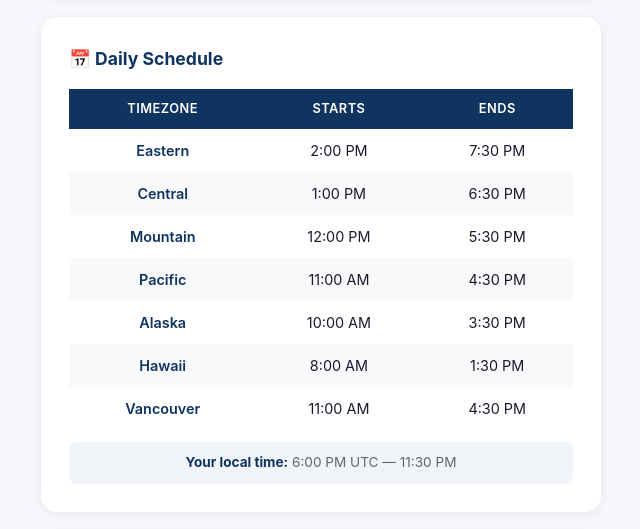
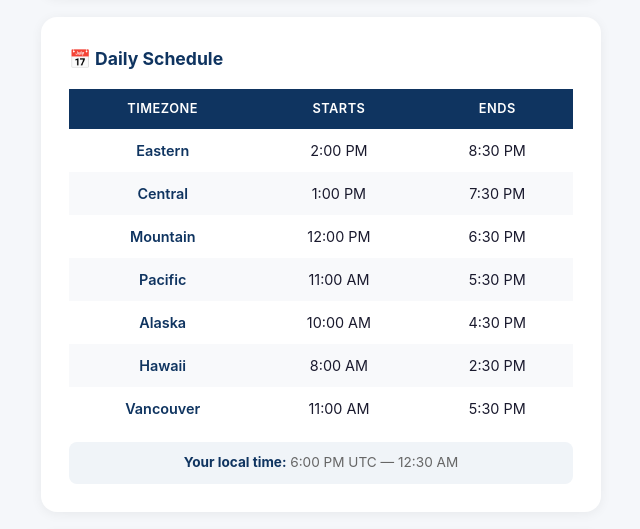
Before and after one commit to aloha-hawaii-tours/travelpresentation-live, a plain HTML site: page index.html in a window 1280 px wide. Shown: the part 969-1498 px from the top of the page, 319-959 px from the left. Drawn offline with Linux system fonts and the light colour scheme.

Commit message:
Update index.html

```diff
--- a/index.html
+++ b/index.html
@@ -87,6 +87,7 @@
         .cta-button.active {
             background: #0f3460;
             color: #fff;
+            animation: glow 2s ease-in-out infinite;
         }
         .cta-button.active:hover {
             background: #16213e;
@@ -96,6 +97,14 @@
             background: #e0e0e0;
             color: #888;
             cursor: not-allowed;
+        }
+        @keyframes glow {
+            0%, 100% {
+                box-shadow: 0 0 8px rgba(15, 52, 96, 0.4), 0 0 20px rgba(15, 52, 96, 0.2);
+            }
+            50% {
+                box-shadow: 0 0 20px rgba(15, 52, 96, 0.7), 0 0 40px rgba(15, 52, 96, 0.4);
+            }
         }
         .countdown {
             text-align: center;
@@ -312,37 +321,37 @@
                     <tr>
                         <td class="timezone">Eastern</td>
                         <td>2:00 PM</td>
-                        <td>7:30 PM</td>
+                        <td>8:30 PM</td>
                     </tr>
                     <tr>
                         <td class="timezone">Central</td>
                         <td>1:00 PM</td>
-                        <td>6:30 PM</td>
+                        <td>7:30 PM</td>
                     </tr>
                     <tr>
                         <td class="timezone">Mountain</td>
                         <td>12:00 PM</td>
-                        <td>5:30 PM</td>
+                        <td>6:30 PM</td>
                     </tr>
                     <tr>
                         <td class="timezone">Pacific</td>
                         <td>11:00 AM</td>
-                        <td>4:30 PM</td>
+                        <td>5:30 PM</td>
                     </tr>
                     <tr>
                         <td class="timezone">Alaska</td>
                         <td>10:00 AM</td>
-                        <td>3:30 PM</td>
+                        <td>4:30 PM</td>
                     </tr>
                     <tr>
                         <td class="timezone">Hawaii</td>
                         <td>8:00 AM</td>
-                        <td>1:30 PM</td>
+                        <td>2:30 PM</td>
                     </tr>
                     <tr>
                         <td class="timezone">Vancouver</td>
                         <td>11:00 AM</td>
-                        <td>4:30 PM</td>
+                        <td>5:30 PM</td>
                     </tr>
                 </tbody>
             </table>
@@ -366,8 +375,8 @@
     </div>
 
     <script>
-        const START_HOUR = 13, START_MIN = 45;  // 1:45 PM ET
-        const END_HOUR = 19, END_MIN = 40;      // 7:40 PM ET
+        const START_HOUR = 13, START_MIN = 45;  // 1:45 PM EDT
+        const END_HOUR = 20, END_MIN = 30;      // 8:30 PM EDT
 
         function getETNow() {
             const now = new Date();
@@ -429,7 +438,7 @@
             const etStart = new Date();
             etStart.setHours(14, 0, 0, 0);
             const etEnd = new Date();
-            etEnd.setHours(19, 30, 0, 0);
+            etEnd.setHours(20, 30, 0, 0);
 
             const etStr = etStart.toLocaleString('en-US', { timeZone: 'America/New_York' });
             const etDate = new Date(etStr);
```
